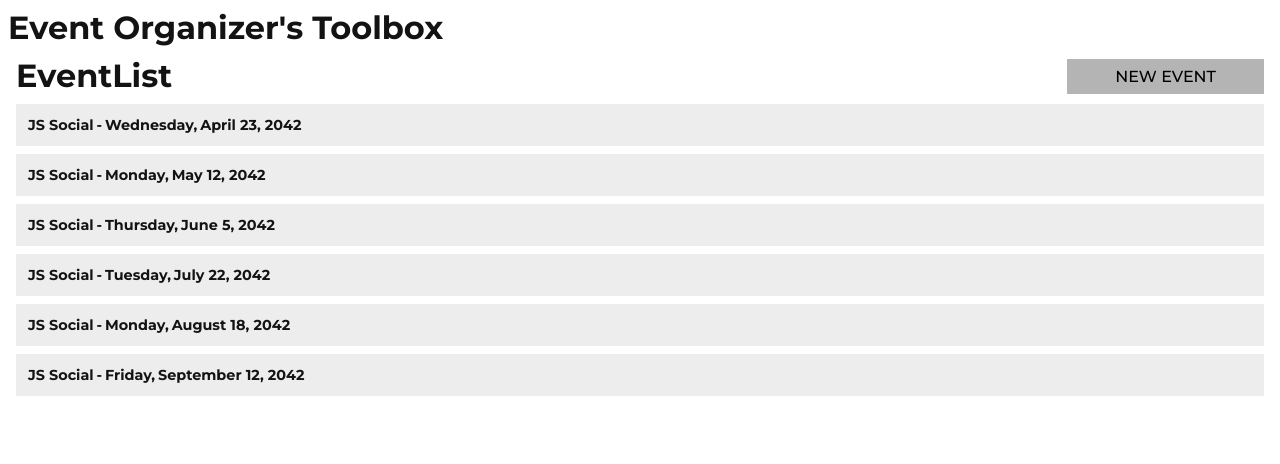
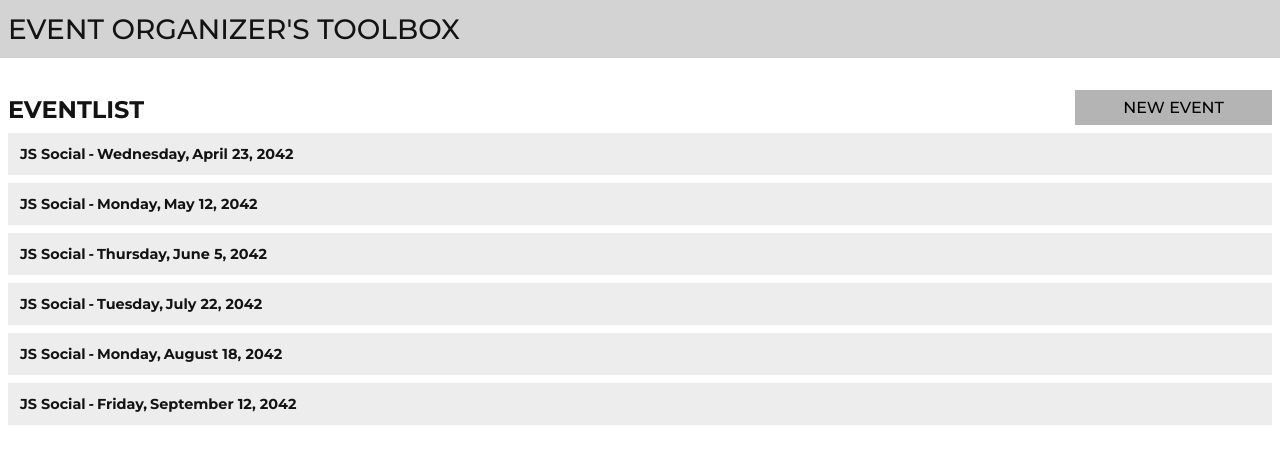
Before and after one commit to EOT-Event-Organizer-s-Toolbox/eot-codebase, a React (Vite) app in the folder web/: page / in a window 1280 px wide. Shown: the top 464 px of the page. Built offline with nearby package versions, Linux system fonts and the light colour scheme; data requests are answered from the project's data file.

Commit message:
formatting fixes

```diff
--- a/web/src/App.tsx
+++ b/web/src/App.tsx
@@ -17,8 +17,12 @@ function App() {
 
   return (
     <main>
-      <h1>Event Organizer's Toolbox</h1>
-      <EventList eventList={eventList} />
+      <header>
+        <p className="site-name">Event Organizer's Toolbox</p>
+      </header>
+      <section className="main-content">
+        <EventList eventList={eventList} />
+      </section>
     </main>
   );
 }
--- a/web/src/Main.css
+++ b/web/src/Main.css
@@ -24,10 +24,6 @@ h4 {
   line-height: 1.25;
 }
 
-h3 {
-  font-size: .9rem;
-}
-
 p {
   line-height: 1.5;
 }
@@ -44,13 +40,23 @@ select {
 :root {
   --COL-DARK: #131313;
   --COL-MID: #b4b4b4;
-  --COL-LIGHT: #d9d9d9;
+  --COL-LIGHT: #d3d3d3;
   --COL-EXTRALIGHT: #ededed;
   --COL-WHITE: #ffffff;
   --FONT-MAIN: 'Montserrat', sans-serif;
-  --FONT-LIGHT: font-weight: 200;
-  --FONT-MEDIUM: font-weight: 500;
-  --FONT-HEAVY: font-weight: 700;
+  --FONT-LIGHT: 200;
+  --FONT-MEDIUM: 500;
+  --FONT-HEAVY: 700;
+}
+
+h1 {
+  font-size: 1.5em;
+  font-weight: var(--FONT-HEAVY);
+  text-transform: uppercase;
+}
+
+h3 {
+  font-size: 0.9rem;
 }
 
 /* || Utility classes */
@@ -66,22 +72,31 @@ body {
   background-size: cover;
   color: var(--COL-DARK);
   font-family: var(--FONT-MAIN);
-  font-weight: var(--FONT-LIGHT);
+  font-weight: var(--FONT-MEDIUM);
 }
 
 .main-container {
   margin: auto;
 }
+header {
+  background-color: var(--COL-LIGHT);
+  padding: 0.5em;
+  margin-bottom: 2em;
+}
+.site-name {
+  font-size: 1.75em;
+  font-weight: var(--FONT-MEDIUM);
+  text-transform: uppercase;
+}
 
-main {
+section {
   margin: 0.5em;
 }
-
 .page-heading-container {
   display: flex;
   flex-direction: row;
   justify-content: space-between;
-  align-items: center;
+  align-items: flex-end;
 }
 
 button {
@@ -98,8 +113,8 @@ button {
   margin: 0.5em 0;
 }
 
-.event--detail-section{
+.event--detail-section {
   display: flex;
   flex-direction: row;
-  gap: .2em;
+  gap: 0.2em;
 }
```
